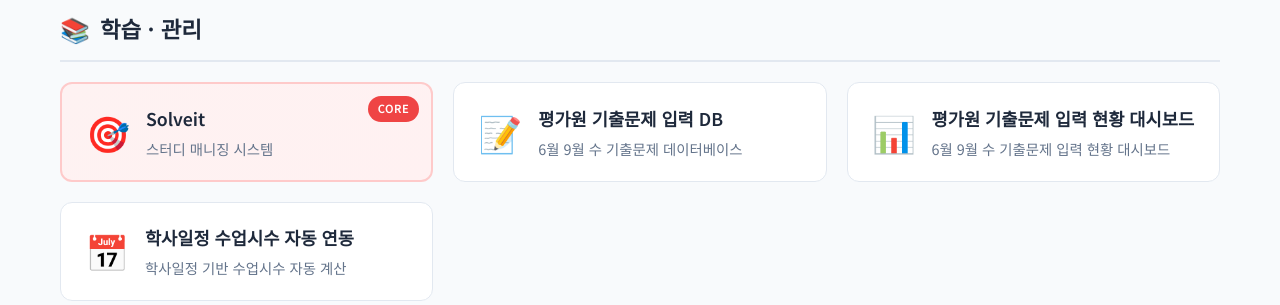
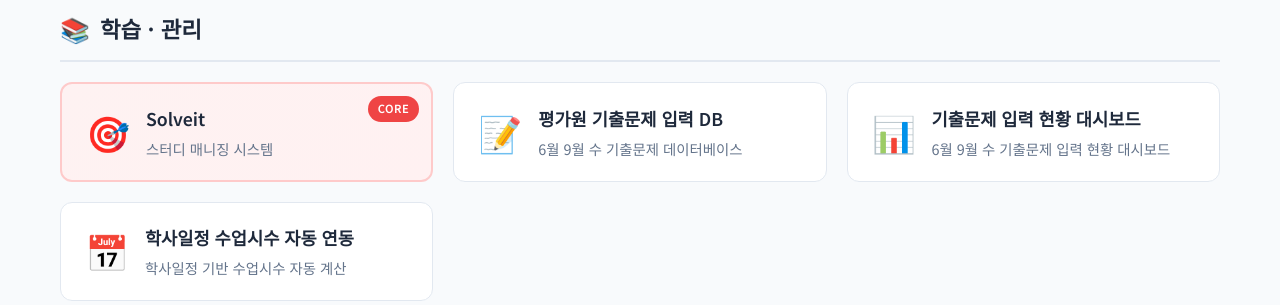
Before and after one commit to CHOISEONGYEOL/Teacher-support, a Python web app: template templates/index.html in a window 1280 px wide. Shown: the part 668-973 px from the top of the page. Run offline with Jinja, Linux system fonts and the light colour scheme; the template is opened without the code that fills it, so the values that code supplies are empty.

Commit message:
Update heading in index.html

```diff
--- a/templates/index.html
+++ b/templates/index.html
@@ -106,7 +106,7 @@
 <a href="https://mapro-tool.web.app/dir.html" target="_blank" class="card card-external">
     <div class="card-icon">📊</div>
     <div class="card-content">
-        <h3> 평가원 기출문제 입력 현황 대시보드 </h3>
+        <h3> 기출문제 입력 현황 대시보드 </h3>
         <p> 6월 9월 수 기출문제 입력 현황 대시보드 </p>
     </div>
 </a>
```
